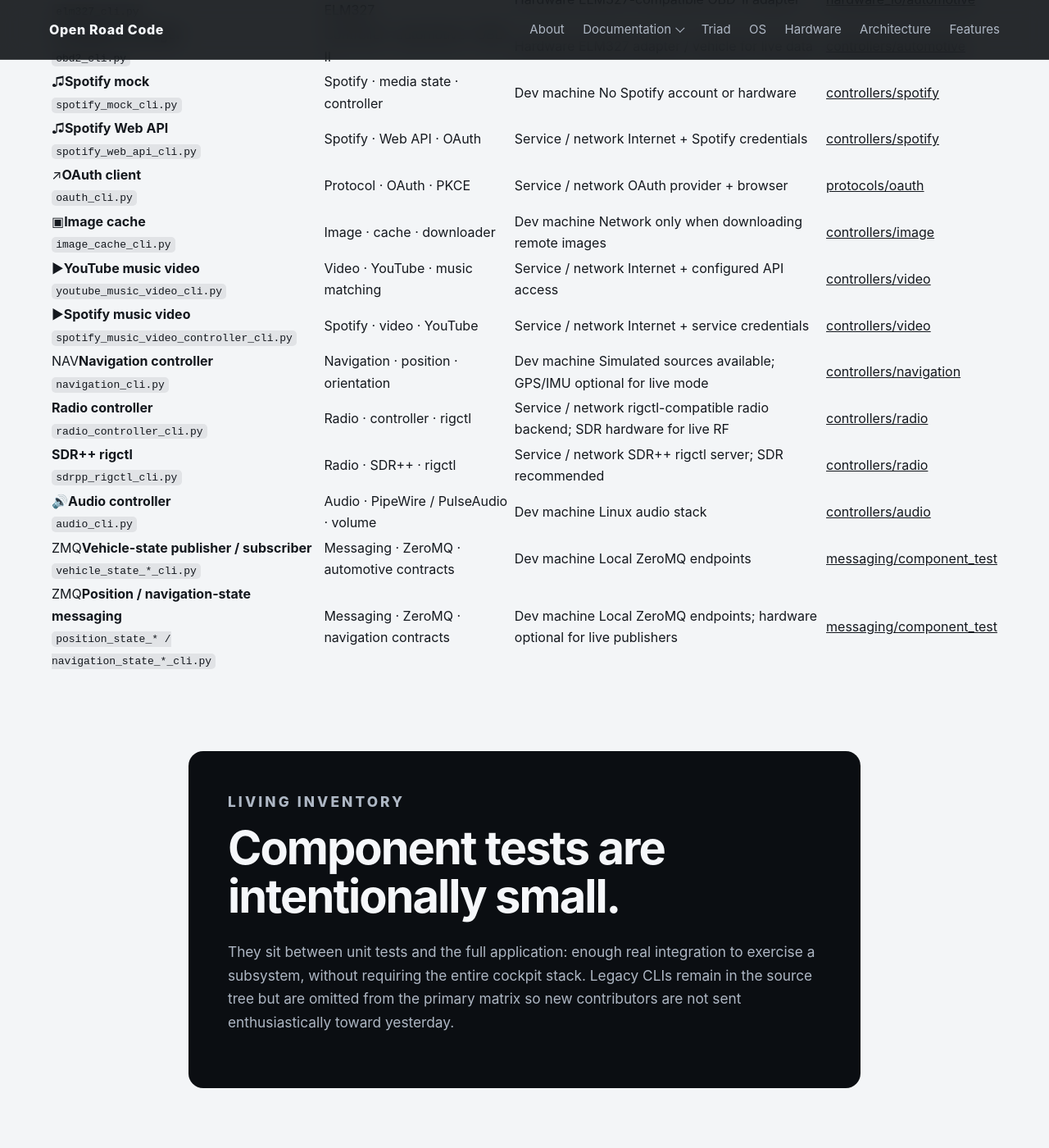
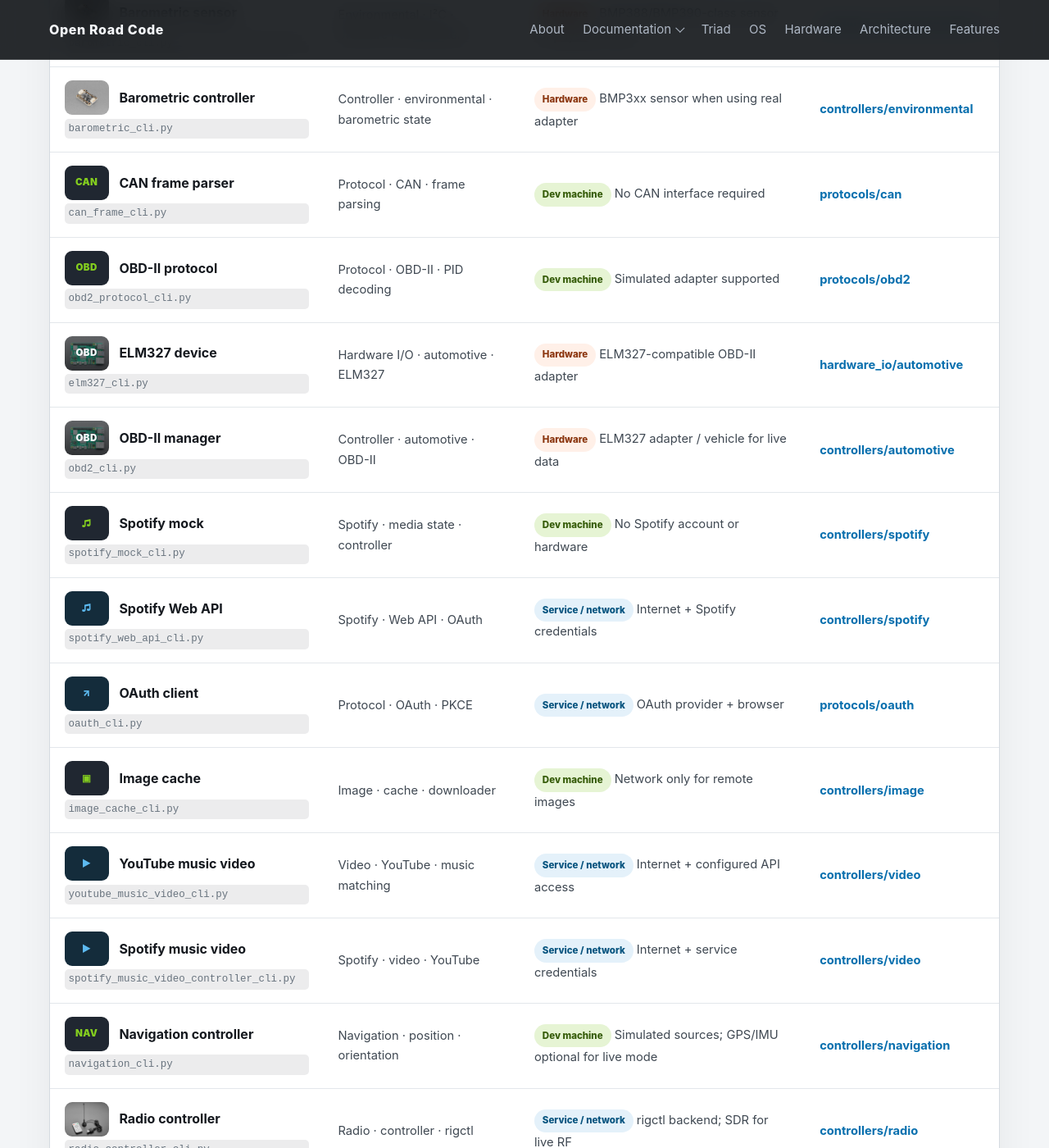
Before and after one commit to markisrt4/openroadcode-site, a Jekyll site: the page built from component-tests.html, in a window 1280 px wide and 1400 px high, scrolled down 1248 px. Shown: the whole window at 82% size. Built offline with Jekyll 4.4.1, drawn with Linux system fonts in a browser that asks for light colours; some of the changed text lies outside the part shown.

Commit message:
Load component test catalog styles

```diff
--- a/component-tests.html
+++ b/component-tests.html
@@ -4,6 +4,7 @@
 description: CLI component-test catalog for Open Road Code, including subsystem coverage and hardware requirements.
 permalink: /component-tests/
 ---
+<link rel="stylesheet" href="{{ '/assets/css/component-tests.css' | relative_url }}">
 
 <section class="hardware-hero test-hero">
   <div class="container">
@@ -17,47 +18,32 @@
 
 <section class="section test-catalog">
   <div class="container">
-    <div class="test-key" aria-label="Component test environment key">
-      <span class="test-badge test-badge--dev">Dev machine</span>
-      <span class="test-badge test-badge--hardware">Hardware</span>
-      <span class="test-badge test-badge--service">Service / network</span>
-    </div>
-
-    <div class="test-table-wrap">
-      <table class="test-table">
-        <thead><tr><th>Test</th><th>Subsystems</th><th>Environment / required hardware</th><th>Source</th></tr></thead>
-        <tbody>
-          <tr><td><div class="test-name"><span class="test-thumb test-thumb--dev" aria-hidden="true">&gt;_</span><strong>Mock input adapters</strong></div><code>mock_input_adapters_cli.py</code></td><td>Input · mapping · UI actions</td><td><span class="test-badge test-badge--dev">Dev machine</span> No external hardware</td><td><a href="https://github.com/markisrt4/OpenRoadCode/blob/master/controllers/input/component_test/mock_input_adapters_cli.py">controllers/input</a></td></tr>
-          <tr><td><div class="test-name"><span class="test-thumb test-thumb--dev" aria-hidden="true">⌨</span><strong>Keyboard input adapter</strong></div><code>keyboard_input_adapter_cli.py</code></td><td>Input · keyboard · UI actions</td><td><span class="test-badge test-badge--dev">Dev machine</span> Keyboard / terminal</td><td><a href="https://github.com/markisrt4/OpenRoadCode/blob/master/controllers/input/component_test/keyboard_input_adapter_cli.py">controllers/input</a></td></tr>
-          <tr><td><div class="test-name"><span class="test-thumb test-thumb--dev" aria-hidden="true">⌨</span><strong>Keyboard reader</strong></div><code>keyboard_cli.py</code></td><td>Hardware I/O · keyboard</td><td><span class="test-badge test-badge--dev">Dev machine</span> Keyboard / terminal</td><td><a href="https://github.com/markisrt4/OpenRoadCode/blob/master/hardware_io/keyboard/component_test/keyboard_cli.py">hardware_io/keyboard</a></td></tr>
-          <tr><td><div class="test-name"><span class="test-thumb test-thumb--gps" aria-hidden="true"></span><strong>GPS reader</strong></div><code>gps_cli.py</code></td><td>Hardware I/O · GPS · NMEA</td><td><span class="test-badge test-badge--hardware">Hardware</span> USB/UART GPS, or repository GPS emulator</td><td><a href="https://github.com/markisrt4/OpenRoadCode/blob/master/hardware_io/gps/component_test/gps_cli.py">hardware_io/gps</a></td></tr>
-          <tr><td><div class="test-name"><span class="test-thumb test-thumb--i2c" aria-hidden="true"></span><strong>IMU</strong></div><code>imu_cli.py</code></td><td>Hardware I/O · IMU · motion</td><td><span class="test-badge test-badge--hardware">Hardware</span> MPU-6050-compatible I²C IMU</td><td><a href="https://github.com/markisrt4/OpenRoadCode/blob/master/hardware_io/imu/component_test/imu_cli.py">hardware_io/imu</a></td></tr>
-          <tr><td><div class="test-name"><span class="test-thumb test-thumb--i2c" aria-hidden="true"></span><strong>Barometric sensor</strong></div><code>barometric_cli.py</code></td><td>Environmental · I²C · pressure / temperature</td><td><span class="test-badge test-badge--hardware">Hardware</span> BMP388/BMP390-class sensor for physical mode</td><td><a href="https://github.com/markisrt4/OpenRoadCode/blob/master/hardware_io/environmental/component_test/barometric_cli.py">hardware_io/environmental</a></td></tr>
-          <tr><td><div class="test-name"><span class="test-thumb test-thumb--i2c" aria-hidden="true"></span><strong>Barometric controller</strong></div><code>barometric_cli.py</code></td><td>Controller · environmental · barometric state</td><td><span class="test-badge test-badge--hardware">Hardware</span> BMP3xx sensor when using real adapter</td><td><a href="https://github.com/markisrt4/OpenRoadCode/blob/master/controllers/environmental/component_test/barometric_cli.py">controllers/environmental</a></td></tr>
-          <tr><td><div class="test-name"><span class="test-thumb test-thumb--dev" aria-hidden="true">CAN</span><strong>CAN frame parser</strong></div><code>can_frame_cli.py</code></td><td>Protocol · CAN · frame parsing</td><td><span class="test-badge test-badge--dev">Dev machine</span> No CAN interface required</td><td><a href="https://github.com/markisrt4/OpenRoadCode/blob/master/protocols/can/component_test/can_frame_cli.py">protocols/can</a></td></tr>
-          <tr><td><div class="test-name"><span class="test-thumb test-thumb--dev" aria-hidden="true">OBD</span><strong>OBD-II protocol</strong></div><code>obd2_protocol_cli.py</code></td><td>Protocol · OBD-II · PID decoding</td><td><span class="test-badge test-badge--dev">Dev machine</span> Simulated adapter supported</td><td><a href="https://github.com/markisrt4/OpenRoadCode/blob/master/protocols/obd2/component_test/obd2_protocol_cli.py">protocols/obd2</a></td></tr>
-          <tr><td><div class="test-name"><span class="test-thumb test-thumb--hardware" aria-hidden="true">OBD</span><strong>ELM327 device</strong></div><code>elm327_cli.py</code></td><td>Hardware I/O · automotive · ELM327</td><td><span class="test-badge test-badge--hardware">Hardware</span> ELM327-compatible OBD-II adapter</td><td><a href="https://github.com/markisrt4/OpenRoadCode/blob/master/hardware_io/automotive/elm327/component_test/elm327_cli.py">hardware_io/automotive</a></td></tr>
-          <tr><td><div class="test-name"><span class="test-thumb test-thumb--hardware" aria-hidden="true">OBD</span><strong>OBD-II manager</strong></div><code>obd2_cli.py</code></td><td>Controller · automotive · OBD-II</td><td><span class="test-badge test-badge--hardware">Hardware</span> ELM327 adapter / vehicle for live data</td><td><a href="https://github.com/markisrt4/OpenRoadCode/blob/master/controllers/automotive/obd2/component_test/obd2_cli.py">controllers/automotive</a></td></tr>
-          <tr><td><div class="test-name"><span class="test-thumb test-thumb--dev" aria-hidden="true">♫</span><strong>Spotify mock</strong></div><code>spotify_mock_cli.py</code></td><td>Spotify · media state · controller</td><td><span class="test-badge test-badge--dev">Dev machine</span> No Spotify account or hardware</td><td><a href="https://github.com/markisrt4/OpenRoadCode/blob/master/controllers/spotify/component_test/spotify_mock_cli.py">controllers/spotify</a></td></tr>
-          <tr><td><div class="test-name"><span class="test-thumb test-thumb--service" aria-hidden="true">♫</span><strong>Spotify Web API</strong></div><code>spotify_web_api_cli.py</code></td><td>Spotify · Web API · OAuth</td><td><span class="test-badge test-badge--service">Service / network</span> Internet + Spotify credentials</td><td><a href="https://github.com/markisrt4/OpenRoadCode/blob/master/controllers/spotify/component_test/spotify_web_api_cli.py">controllers/spotify</a></td></tr>
-          <tr><td><div class="test-name"><span class="test-thumb test-thumb--service" aria-hidden="true">↗</span><strong>OAuth client</strong></div><code>oauth_cli.py</code></td><td>Protocol · OAuth · PKCE</td><td><span class="test-badge test-badge--service">Service / network</span> OAuth provider + browser</td><td><a href="https://github.com/markisrt4/OpenRoadCode/blob/master/protocols/oauth/component_test/oauth_cli.py">protocols/oauth</a></td></tr>
-          <tr><td><div class="test-name"><span class="test-thumb test-thumb--dev" aria-hidden="true">▣</span><strong>Image cache</strong></div><code>image_cache_cli.py</code></td><td>Image · cache · downloader</td><td><span class="test-badge test-badge--dev">Dev machine</span> Network only when downloading remote images</td><td><a href="https://github.com/markisrt4/OpenRoadCode/blob/master/controllers/image/component_test/image_cache_cli.py">controllers/image</a></td></tr>
-          <tr><td><div class="test-name"><span class="test-thumb test-thumb--service" aria-hidden="true">▶</span><strong>YouTube music video</strong></div><code>youtube_music_video_cli.py</code></td><td>Video · YouTube · music matching</td><td><span class="test-badge test-badge--service">Service / network</span> Internet + configured API access</td><td><a href="https://github.com/markisrt4/OpenRoadCode/blob/master/controllers/video/component_test/youtube_music_video_cli.py">controllers/video</a></td></tr>
-          <tr><td><div class="test-name"><span class="test-thumb test-thumb--service" aria-hidden="true">▶</span><strong>Spotify music video</strong></div><code>spotify_music_video_controller_cli.py</code></td><td>Spotify · video · YouTube</td><td><span class="test-badge test-badge--service">Service / network</span> Internet + service credentials</td><td><a href="https://github.com/markisrt4/OpenRoadCode/blob/master/controllers/video/component_test/spotify_music_video_controller_cli.py">controllers/video</a></td></tr>
-          <tr><td><div class="test-name"><span class="test-thumb test-thumb--dev" aria-hidden="true">NAV</span><strong>Navigation controller</strong></div><code>navigation_cli.py</code></td><td>Navigation · position · orientation</td><td><span class="test-badge test-badge--dev">Dev machine</span> Simulated sources available; GPS/IMU optional for live mode</td><td><a href="https://github.com/markisrt4/OpenRoadCode/blob/master/controllers/navigation/component_test/navigation_cli.py">controllers/navigation</a></td></tr>
-          <tr><td><div class="test-name"><span class="test-thumb test-thumb--sdr" aria-hidden="true"></span><strong>Radio controller</strong></div><code>radio_controller_cli.py</code></td><td>Radio · controller · rigctl</td><td><span class="test-badge test-badge--service">Service / network</span> rigctl-compatible radio backend; SDR hardware for live RF</td><td><a href="https://github.com/markisrt4/OpenRoadCode/blob/master/controllers/radio/component_test/radio_controller_cli.py">controllers/radio</a></td></tr>
-          <tr><td><div class="test-name"><span class="test-thumb test-thumb--sdr" aria-hidden="true"></span><strong>SDR++ rigctl</strong></div><code>sdrpp_rigctl_cli.py</code></td><td>Radio · SDR++ · rigctl</td><td><span class="test-badge test-badge--service">Service / network</span> SDR++ rigctl server; SDR recommended</td><td><a href="https://github.com/markisrt4/OpenRoadCode/blob/master/controllers/radio/component_test/sdrpp_rigctl_cli.py">controllers/radio</a></td></tr>
-          <tr><td><div class="test-name"><span class="test-thumb test-thumb--dev" aria-hidden="true">🔊</span><strong>Audio controller</strong></div><code>audio_cli.py</code></td><td>Audio · PipeWire / PulseAudio · volume</td><td><span class="test-badge test-badge--dev">Dev machine</span> Linux audio stack</td><td><a href="https://github.com/markisrt4/OpenRoadCode/blob/master/controllers/audio/component_test/audio_cli.py">controllers/audio</a></td></tr>
-          <tr><td><div class="test-name"><span class="test-thumb test-thumb--dev" aria-hidden="true">ZMQ</span><strong>Vehicle-state publisher / subscriber</strong></div><code>vehicle_state_*_cli.py</code></td><td>Messaging · ZeroMQ · automotive contracts</td><td><span class="test-badge test-badge--dev">Dev machine</span> Local ZeroMQ endpoints</td><td><a href="https://github.com/markisrt4/OpenRoadCode/tree/master/messaging/component_test">messaging/component_test</a></td></tr>
-          <tr><td><div class="test-name"><span class="test-thumb test-thumb--dev" aria-hidden="true">ZMQ</span><strong>Position / navigation-state messaging</strong></div><code>position_state_* / navigation_state_*_cli.py</code></td><td>Messaging · ZeroMQ · navigation contracts</td><td><span class="test-badge test-badge--dev">Dev machine</span> Local ZeroMQ endpoints; hardware optional for live publishers</td><td><a href="https://github.com/markisrt4/OpenRoadCode/tree/master/messaging/component_test">messaging/component_test</a></td></tr>
-        </tbody>
-      </table>
-    </div>
-
-    <aside class="hardware-note test-note">
-      <p class="section-label">Living inventory</p>
-      <h2>Component tests are intentionally small.</h2>
-      <p>They sit between unit tests and the full application: enough real integration to exercise a subsystem, without requiring the entire cockpit stack. Legacy CLIs remain in the source tree but are omitted from the primary matrix so new contributors are not sent enthusiastically toward yesterday.</p>
-    </aside>
+    <div class="test-key" aria-label="Component test environment key"><span class="test-badge test-badge--dev">Dev machine</span><span class="test-badge test-badge--hardware">Hardware</span><span class="test-badge test-badge--service">Service / network</span></div>
+    <div class="test-table-wrap"><table class="test-table"><thead><tr><th>Test</th><th>Subsystems</th><th>Environment / required hardware</th><th>Source</th></tr></thead><tbody>
+<tr><td><div class="test-name"><span class="test-thumb test-thumb--dev">&gt;_</span><strong>Mock input adapters</strong></div><code>mock_input_adapters_cli.py</code></td><td>Input · mapping · UI actions</td><td><span class="test-badge test-badge--dev">Dev machine</span> No external hardware</td><td><a href="https://github.com/markisrt4/OpenRoadCode/blob/master/controllers/input/component_test/mock_input_adapters_cli.py">controllers/input</a></td></tr>
+<tr><td><div class="test-name"><span class="test-thumb test-thumb--dev">⌨</span><strong>Keyboard input adapter</strong></div><code>keyboard_input_adapter_cli.py</code></td><td>Input · keyboard · UI actions</td><td><span class="test-badge test-badge--dev">Dev machine</span> Keyboard / terminal</td><td><a href="https://github.com/markisrt4/OpenRoadCode/blob/master/controllers/input/component_test/keyboard_input_adapter_cli.py">controllers/input</a></td></tr>
+<tr><td><div class="test-name"><span class="test-thumb test-thumb--dev">⌨</span><strong>Keyboard reader</strong></div><code>keyboard_cli.py</code></td><td>Hardware I/O · keyboard</td><td><span class="test-badge test-badge--dev">Dev machine</span> Keyboard / terminal</td><td><a href="https://github.com/markisrt4/OpenRoadCode/blob/master/hardware_io/keyboard/component_test/keyboard_cli.py">hardware_io/keyboard</a></td></tr>
+<tr><td><div class="test-name"><span class="test-thumb test-thumb--gps"></span><strong>GPS reader</strong></div><code>gps_cli.py</code></td><td>Hardware I/O · GPS · NMEA</td><td><span class="test-badge test-badge--hardware">Hardware</span> USB/UART GPS, or repository GPS emulator</td><td><a href="https://github.com/markisrt4/OpenRoadCode/blob/master/hardware_io/gps/component_test/gps_cli.py">hardware_io/gps</a></td></tr>
+<tr><td><div class="test-name"><span class="test-thumb test-thumb--i2c"></span><strong>IMU</strong></div><code>imu_cli.py</code></td><td>Hardware I/O · IMU · motion</td><td><span class="test-badge test-badge--hardware">Hardware</span> MPU-6050-compatible I²C IMU</td><td><a href="https://github.com/markisrt4/OpenRoadCode/blob/master/hardware_io/imu/component_test/imu_cli.py">hardware_io/imu</a></td></tr>
+<tr><td><div class="test-name"><span class="test-thumb test-thumb--i2c"></span><strong>Barometric sensor</strong></div><code>barometric_cli.py</code></td><td>Environmental · I²C · pressure / temperature</td><td><span class="test-badge test-badge--hardware">Hardware</span> BMP388/BMP390-class sensor for physical mode</td><td><a href="https://github.com/markisrt4/OpenRoadCode/blob/master/hardware_io/environmental/component_test/barometric_cli.py">hardware_io/environmental</a></td></tr>
+<tr><td><div class="test-name"><span class="test-thumb test-thumb--i2c"></span><strong>Barometric controller</strong></div><code>barometric_cli.py</code></td><td>Controller · environmental · barometric state</td><td><span class="test-badge test-badge--hardware">Hardware</span> BMP3xx sensor when using real adapter</td><td><a href="https://github.com/markisrt4/OpenRoadCode/blob/master/controllers/environmental/component_test/barometric_cli.py">controllers/environmental</a></td></tr>
+<tr><td><div class="test-name"><span class="test-thumb test-thumb--dev">CAN</span><strong>CAN frame parser</strong></div><code>can_frame_cli.py</code></td><td>Protocol · CAN · frame parsing</td><td><span class="test-badge test-badge--dev">Dev machine</span> No CAN interface required</td><td><a href="https://github.com/markisrt4/OpenRoadCode/blob/master/protocols/can/component_test/can_frame_cli.py">protocols/can</a></td></tr>
+<tr><td><div class="test-name"><span class="test-thumb test-thumb--dev">OBD</span><strong>OBD-II protocol</strong></div><code>obd2_protocol_cli.py</code></td><td>Protocol · OBD-II · PID decoding</td><td><span class="test-badge test-badge--dev">Dev machine</span> Simulated adapter supported</td><td><a href="https://github.com/markisrt4/OpenRoadCode/blob/master/protocols/obd2/component_test/obd2_protocol_cli.py">protocols/obd2</a></td></tr>
+<tr><td><div class="test-name"><span class="test-thumb test-thumb--hardware">OBD</span><strong>ELM327 device</strong></div><code>elm327_cli.py</code></td><td>Hardware I/O · automotive · ELM327</td><td><span class="test-badge test-badge--hardware">Hardware</span> ELM327-compatible OBD-II adapter</td><td><a href="https://github.com/markisrt4/OpenRoadCode/blob/master/hardware_io/automotive/elm327/component_test/elm327_cli.py">hardware_io/automotive</a></td></tr>
+<tr><td><div class="test-name"><span class="test-thumb test-thumb--hardware">OBD</span><strong>OBD-II manager</strong></div><code>obd2_cli.py</code></td><td>Controller · automotive · OBD-II</td><td><span class="test-badge test-badge--hardware">Hardware</span> ELM327 adapter / vehicle for live data</td><td><a href="https://github.com/markisrt4/OpenRoadCode/blob/master/controllers/automotive/obd2/component_test/obd2_cli.py">controllers/automotive</a></td></tr>
+<tr><td><div class="test-name"><span class="test-thumb test-thumb--dev">♫</span><strong>Spotify mock</strong></div><code>spotify_mock_cli.py</code></td><td>Spotify · media state · controller</td><td><span class="test-badge test-badge--dev">Dev machine</span> No Spotify account or hardware</td><td><a href="https://github.com/markisrt4/OpenRoadCode/blob/master/controllers/spotify/component_test/spotify_mock_cli.py">controllers/spotify</a></td></tr>
+<tr><td><div class="test-name"><span class="test-thumb test-thumb--service">♫</span><strong>Spotify Web API</strong></div><code>spotify_web_api_cli.py</code></td><td>Spotify · Web API · OAuth</td><td><span class="test-badge test-badge--service">Service / network</span> Internet + Spotify credentials</td><td><a href="https://github.com/markisrt4/OpenRoadCode/blob/master/controllers/spotify/component_test/spotify_web_api_cli.py">controllers/spotify</a></td></tr>
+<tr><td><div class="test-name"><span class="test-thumb test-thumb--service">↗</span><strong>OAuth client</strong></div><code>oauth_cli.py</code></td><td>Protocol · OAuth · PKCE</td><td><span class="test-badge test-badge--service">Service / network</span> OAuth provider + browser</td><td><a href="https://github.com/markisrt4/OpenRoadCode/blob/master/protocols/oauth/component_test/oauth_cli.py">protocols/oauth</a></td></tr>
+<tr><td><div class="test-name"><span class="test-thumb test-thumb--dev">▣</span><strong>Image cache</strong></div><code>image_cache_cli.py</code></td><td>Image · cache · downloader</td><td><span class="test-badge test-badge--dev">Dev machine</span> Network only for remote images</td><td><a href="https://github.com/markisrt4/OpenRoadCode/blob/master/controllers/image/component_test/image_cache_cli.py">controllers/image</a></td></tr>
+<tr><td><div class="test-name"><span class="test-thumb test-thumb--service">▶</span><strong>YouTube music video</strong></div><code>youtube_music_video_cli.py</code></td><td>Video · YouTube · music matching</td><td><span class="test-badge test-badge--service">Service / network</span> Internet + configured API access</td><td><a href="https://github.com/markisrt4/OpenRoadCode/blob/master/controllers/video/component_test/youtube_music_video_cli.py">controllers/video</a></td></tr>
+<tr><td><div class="test-name"><span class="test-thumb test-thumb--service">▶</span><strong>Spotify music video</strong></div><code>spotify_music_video_controller_cli.py</code></td><td>Spotify · video · YouTube</td><td><span class="test-badge test-badge--service">Service / network</span> Internet + service credentials</td><td><a href="https://github.com/markisrt4/OpenRoadCode/blob/master/controllers/video/component_test/spotify_music_video_controller_cli.py">controllers/video</a></td></tr>
+<tr><td><div class="test-name"><span class="test-thumb test-thumb--dev">NAV</span><strong>Navigation controller</strong></div><code>navigation_cli.py</code></td><td>Navigation · position · orientation</td><td><span class="test-badge test-badge--dev">Dev machine</span> Simulated sources; GPS/IMU optional for live mode</td><td><a href="https://github.com/markisrt4/OpenRoadCode/blob/master/controllers/navigation/component_test/navigation_cli.py">controllers/navigation</a></td></tr>
+<tr><td><div class="test-name"><span class="test-thumb test-thumb--sdr"></span><strong>Radio controller</strong></div><code>radio_controller_cli.py</code></td><td>Radio · controller · rigctl</td><td><span class="test-badge test-badge--service">Service / network</span> rigctl backend; SDR for live RF</td><td><a href="https://github.com/markisrt4/OpenRoadCode/blob/master/controllers/radio/component_test/radio_controller_cli.py">controllers/radio</a></td></tr>
+<tr><td><div class="test-name"><span class="test-thumb test-thumb--sdr"></span><strong>SDR++ rigctl</strong></div><code>sdrpp_rigctl_cli.py</code></td><td>Radio · SDR++ · rigctl</td><td><span class="test-badge test-badge--service">Service / network</span> SDR++ rigctl server; SDR recommended</td><td><a href="https://github.com/markisrt4/OpenRoadCode/blob/master/controllers/radio/component_test/sdrpp_rigctl_cli.py">controllers/radio</a></td></tr>
+<tr><td><div class="test-name"><span class="test-thumb test-thumb--dev">AUD</span><strong>Audio controller</strong></div><code>audio_cli.py</code></td><td>Audio · PipeWire / PulseAudio · volume</td><td><span class="test-badge test-badge--dev">Dev machine</span> Linux audio stack</td><td><a href="https://github.com/markisrt4/OpenRoadCode/blob/master/controllers/audio/component_test/audio_cli.py">controllers/audio</a></td></tr>
+<tr><td><div class="test-name"><span class="test-thumb test-thumb--dev">ZMQ</span><strong>Vehicle-state messaging</strong></div><code>vehicle_state_*_cli.py</code></td><td>Messaging · ZeroMQ · automotive contracts</td><td><span class="test-badge test-badge--dev">Dev machine</span> Local ZeroMQ endpoints</td><td><a href="https://github.com/markisrt4/OpenRoadCode/tree/master/messaging/component_test">messaging/component_test</a></td></tr>
+<tr><td><div class="test-name"><span class="test-thumb test-thumb--dev">ZMQ</span><strong>Navigation-state messaging</strong></div><code>position_state_* / navigation_state_*_cli.py</code></td><td>Messaging · ZeroMQ · navigation contracts</td><td><span class="test-badge test-badge--dev">Dev machine</span> Local ZeroMQ endpoints; hardware optional for live publishers</td><td><a href="https://github.com/markisrt4/OpenRoadCode/tree/master/messaging/component_test">messaging/component_test</a></td></tr>
+</tbody></table></div>
+    <aside class="hardware-note test-note"><p class="section-label">Living inventory</p><h2>Component tests are intentionally small.</h2><p>They sit between unit tests and the full application: enough real integration to exercise a subsystem, without requiring the entire cockpit stack. Legacy CLIs remain in the source tree but are omitted from the primary matrix so new contributors are not sent enthusiastically toward yesterday.</p></aside>
   </div>
 </section>
```
